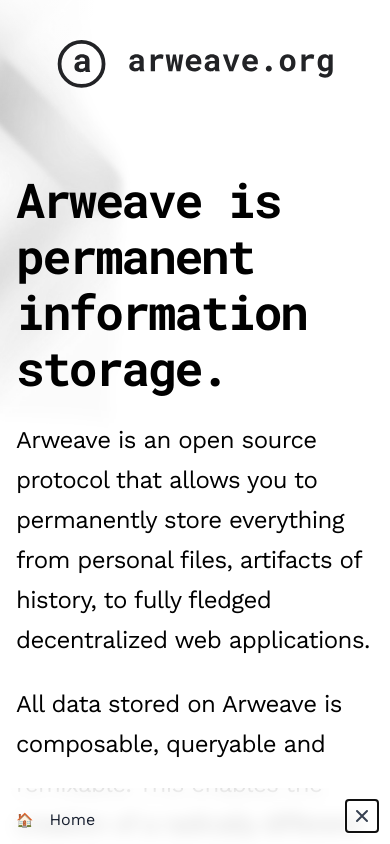
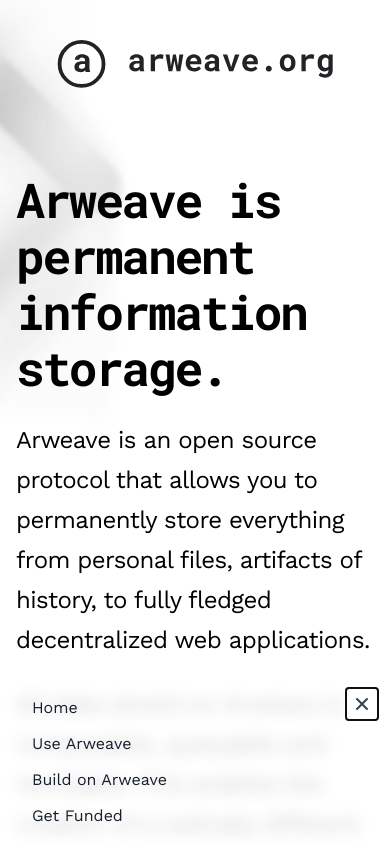
Before and after one commit to ArweaveTeam/arweave-org, a Next.js app: page / in a window 390 px wide. Both pictures are taken after a click on the button "Toggle navigation menu". Shown: the top 844 px of the page. Built offline with nearby package versions, Linux system fonts and the light colour scheme.

Commit message:
fix: mobile navbar

```diff
--- a/src/components/NavBar.jsx
+++ b/src/components/NavBar.jsx
@@ -30,29 +30,25 @@ function MenuIcon({ open, ...props }) {
 
 export function NavBar({ currentPathname }) {
   let navBarRef = useRef()
-
-  console.log(currentPathname)
+  let miniMenuRef = useRef()
+  let [isOpen, setIsOpen] = useState(false)
 
   return (
-    <div ref={navBarRef} className="fixed bottom-0 right-0 left-0 z-50">
-      <Popover className="sm:hidden">
+    <div ref={navBarRef} className={clsx('fixed bottom-0 right-0 left-0 z-50', isOpen && ' bottom-28')}>
+      <Popover className="sm:hidden"
+          ref={miniMenuRef}>
         {({ open }) => (
           <>
             <div
               className={clsx(
-                'relative flex items-center py-3 px-4',
+                'relative flex items-center py-3 px-4 ',
                 !open &&
-                  'bg-white/95 shadow-sm [@supports(backdrop-filter:blur(0))]:bg-white/80 [@supports(backdrop-filter:blur(0))]:backdrop-blur'
+                  'bg-white/95 shadow-sm [@supports(backdrop-filter:blur(0))]:bg-white/80 [@supports(backdrop-filter:blur(0))]:backdrop-blur',
+                open && ' open'
               )}
             >
               {!open && (
                 <>
-                  <span
-                    aria-hidden="true"
-                    className="font-mono text-sm text-gray-600"
-                  >
-                    {currentPathname}
-                  </span>
                   <span className="ml-4 text-base font-medium text-gray-900">
                     {
                       sections.find((section) => section.id === currentPathname)
@@ -67,6 +63,9 @@ export function NavBar({ currentPathname }) {
                   open && 'relative z-10'
                 )}
                 aria-label="Toggle navigation menu"
+                onClick={() => {
+                  setIsOpen(!isOpen)
+                }}
               >
                 {!open && (
                   <>
@@ -78,19 +77,16 @@ export function NavBar({ currentPathname }) {
               </Popover.Button>
             </div>
             <Popover.Panel className="absolute inset-x-0 top-0 bg-white/95 py-3.5 shadow-sm [@supports(backdrop-filter:blur(0))]:bg-white/80 [@supports(backdrop-filter:blur(0))]:backdrop-blur">
-              {sections.map((section, sectionIndex) => (
+              {sections.map((section) => (
                 <Popover.Button
                   as={Link}
                   key={section.id}
                   href={`${section.id}`}
                   className="flex items-center py-1.5 px-4"
+                  onClick={() => {
+                    setIsOpen(!isOpen)
+                  }}
                 >
-                  <span
-                    aria-hidden="true"
-                    className="font-mono text-sm text-gray-600"
-                  >
-                    {section.icon}
-                  </span>
                   <span className="ml-4 text-base font-medium text-gray-900">
                     {section.title}
                   </span>
@@ -106,7 +102,7 @@ export function NavBar({ currentPathname }) {
           role="list"
           className="mb-[-2px] grid auto-cols-[minmax(0,15rem)] grid-flow-col text-2xl font-medium text-gray-900 [counter-reset:section]"
         >
-          {sections.map((section, sectionIndex) => (
+          {sections.map((section) => (
             <li key={section.id} className="flex [counter-increment:section]">
               <Link
                 href={`${section.id}`}
```
